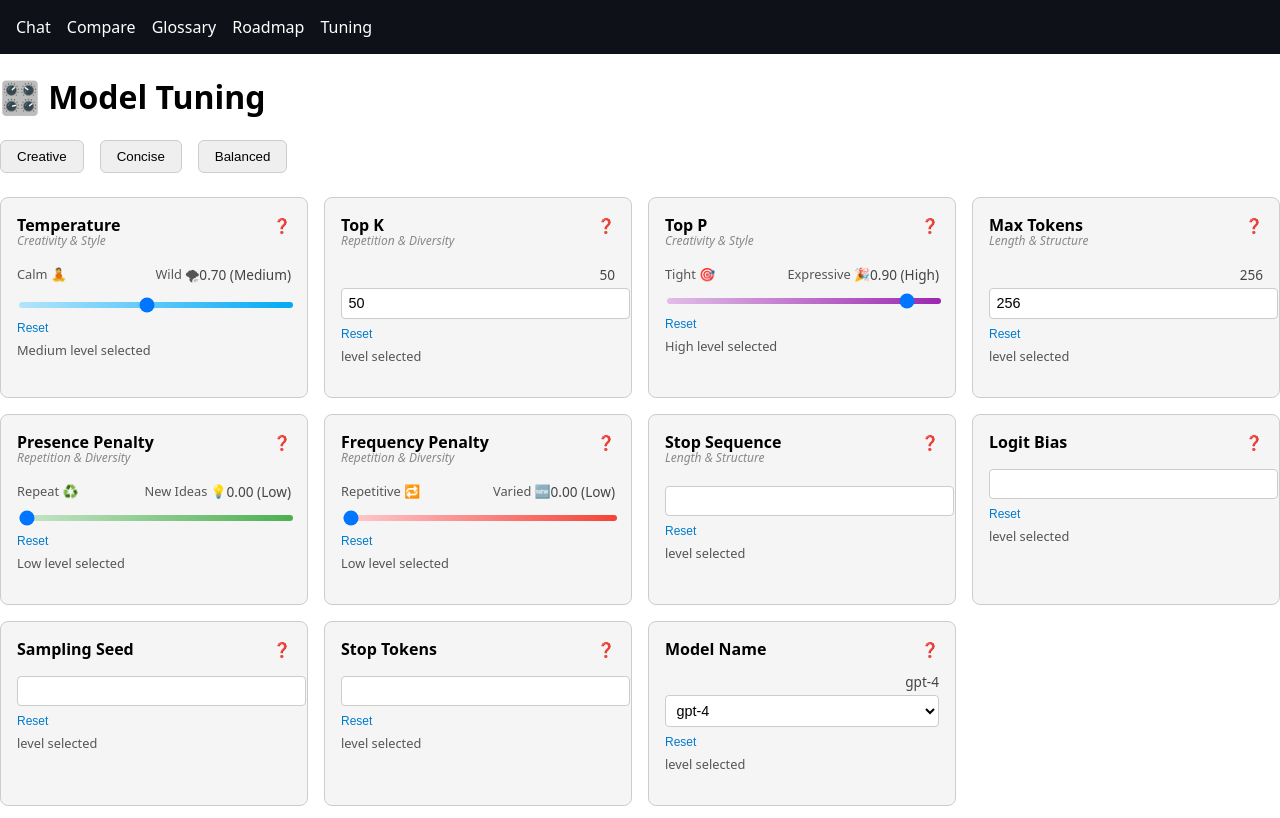
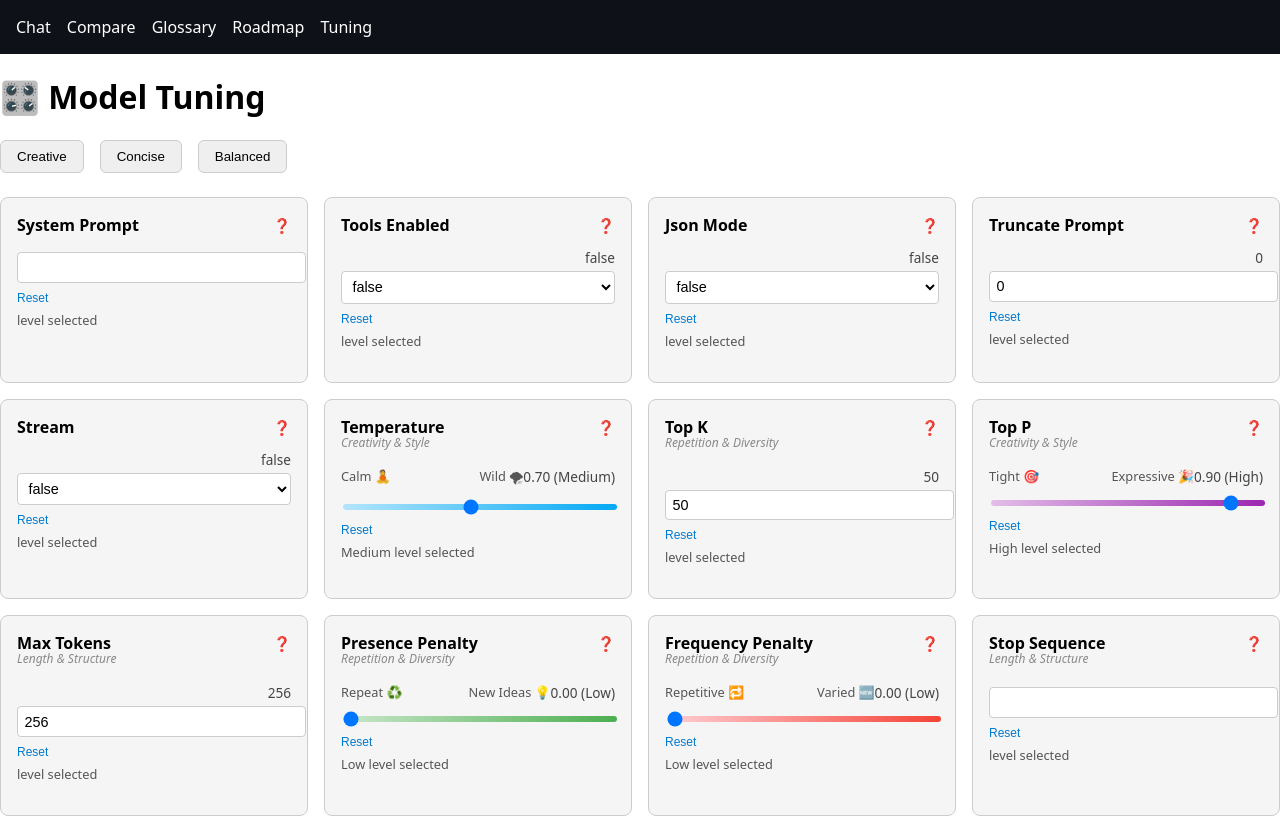
Before and after one commit to ScottFitzgerald83/grail, a SvelteKit app in the folder frontend/: page /tuning in a window 1280 px wide. Shown: the top 818 px of the page. Built offline with nearby package versions, Linux system fonts and the light colour scheme.

Commit message:
new parameters have been added: 	•	system_prompt 	•	tools_enabled 	•	json_mode 	•	truncate_prompt 	•	stream

```diff
--- a/frontend/src/routes/tuning/+page.svelte
+++ b/frontend/src/routes/tuning/+page.svelte
@@ -142,7 +142,12 @@
         logit_bias: '',
         sampling_seed: '',
         stop_tokens: '',
-        model_name: 'gpt-4'
+        model_name: 'gpt-4',
+        system_prompt: '',
+        tools_enabled: 'false',
+        json_mode: 'false',
+        truncate_prompt: 0,
+        stream: 'false'
       }[key];
     }
 
@@ -172,6 +177,11 @@
         sampling_seed: '',
         stop_tokens: '',
         model_name: 'gpt-4',
+        system_prompt: '',
+        tools_enabled: 'false',
+        json_mode: 'false',
+        truncate_prompt: 0,
+        stream: 'false'
     };
 
     let savedStatus = '';
@@ -199,6 +209,11 @@
             sampling_seed: '',
             stop_tokens: '',
             model_name: 'gpt-4',
+            system_prompt: '',
+            tools_enabled: 'false',
+            json_mode: 'false',
+            truncate_prompt: 0,
+            stream: 'false'
         };
         savedStatus = '↩️ Reset to default';
     }
@@ -240,6 +255,47 @@
     }
 
     const parameters = [
+        {
+            key: 'system_prompt',
+            label: 'System Prompt',
+            definition: 'Custom instruction given before any user input.',
+            eli5: 'This sets the mood or role for the assistant. Like saying “act like a helpful teacher.”',
+            type: 'text'
+        },
+        {
+            key: 'tools_enabled',
+            label: 'Enable Tools',
+            definition: 'Allow access to tools, functions, or APIs during generation.',
+            eli5: 'Lets the model use tools like calculators or search if available.',
+            type: 'select',
+            options: ['false', 'true']
+        },
+        {
+            key: 'json_mode',
+            label: 'Force JSON',
+            definition: 'Model must return a valid JSON object.',
+            eli5: 'Forces the model to speak only JSON. Good for code or structured output.',
+            type: 'select',
+            options: ['false', 'true']
+        },
+        {
+            key: 'truncate_prompt',
+            label: 'Prompt Truncation Limit',
+            definition: 'If the prompt exceeds this many tokens, truncate older messages.',
+            eli5: 'Limits how much history the model sees. Keeps it focused and under budget.',
+            type: 'number',
+            min: 0,
+            max: 8192,
+            step: 1
+        },
+        {
+            key: 'stream',
+            label: 'Stream Response',
+            definition: 'Send back results as the model writes them.',
+            eli5: 'Shows the reply live, word by word. Feels faster for the user.',
+            type: 'select',
+            options: ['false', 'true']
+        },
         {
             key: 'temperature',
             label: 'Temperature',
```
